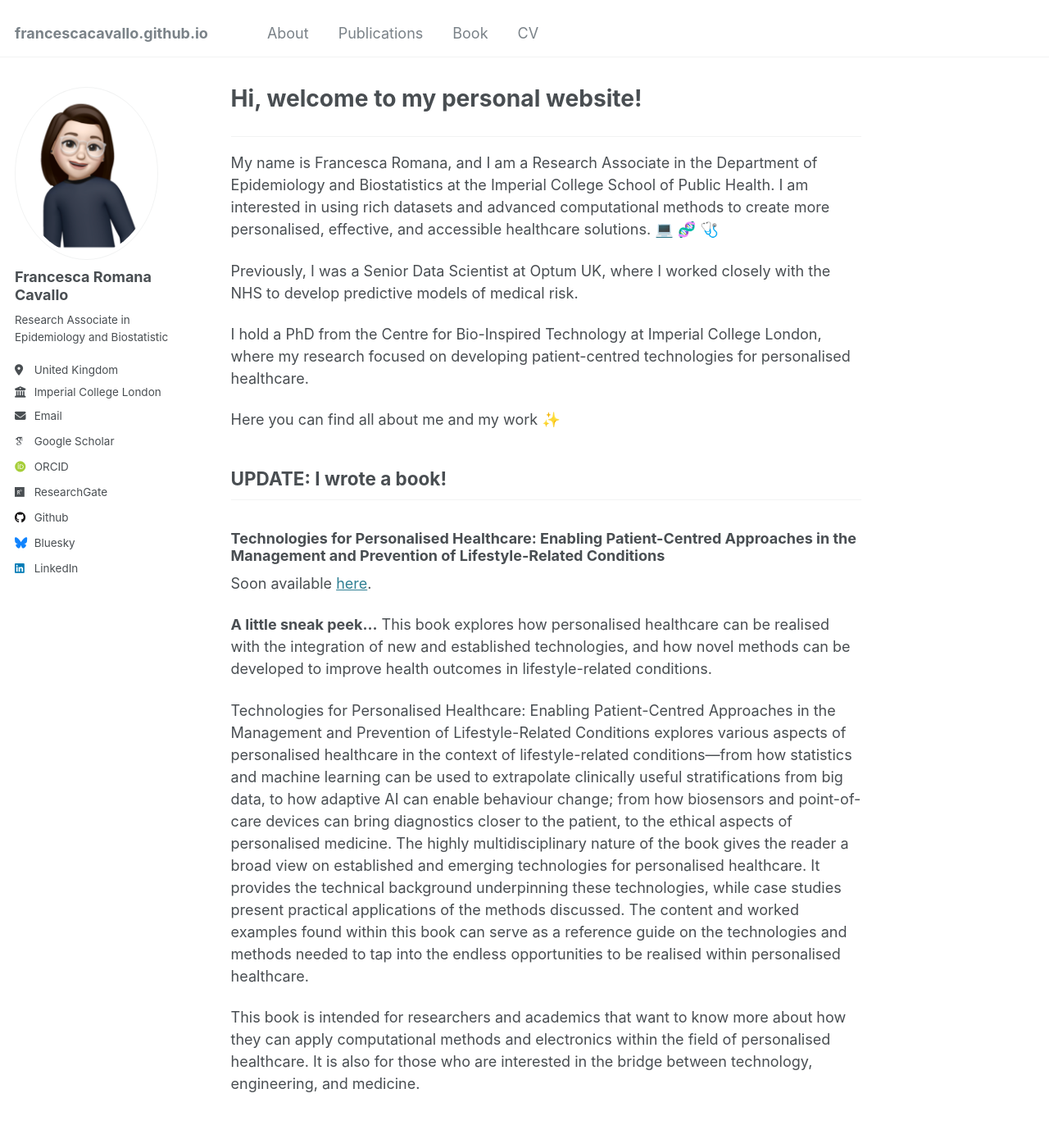
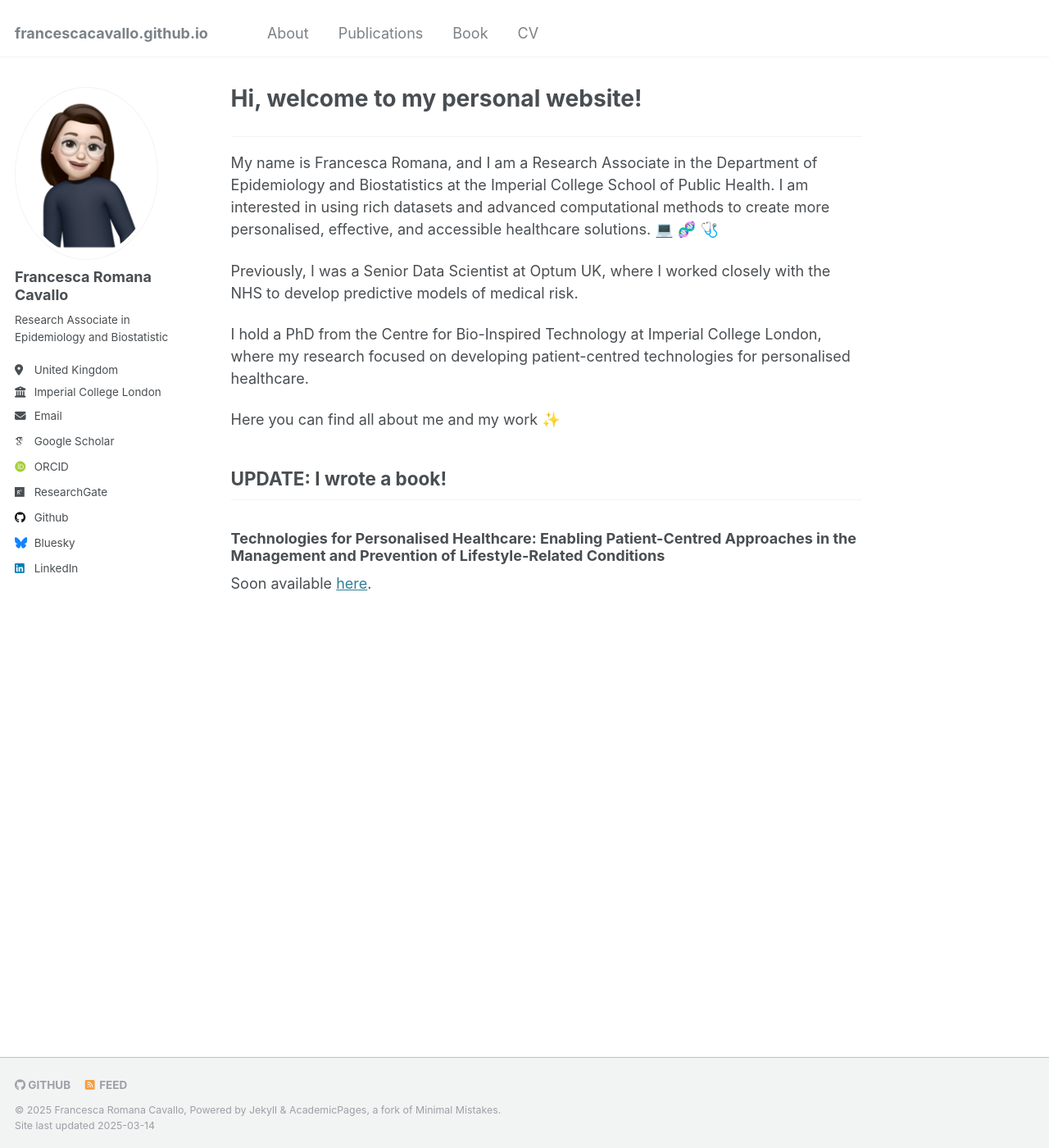
Before and after one commit to francescacavallo/francescacavallo.github.io, a Jekyll site: the page built from _pages/about.md, in a window 1280 px wide and 1400 px high. Shown: the whole window at 82% size. Built offline with Jekyll 4.4.1, drawn with Linux system fonts in a browser that asks for light colours; emoji names are drawn with the system emoji font; some web fonts are replaced.

Commit message:
Update about.md

```diff
--- a/_pages/about.md
+++ b/_pages/about.md
@@ -21,10 +21,3 @@ Here you can find all about me and my work :sparkles:
 ### Technologies for Personalised Healthcare: Enabling Patient-Centred Approaches in the Management and Prevention of Lifestyle-Related Conditions
 Soon available [here](https://www.taylorfrancis.com/books/mono/10.1201/9781003464983/technologies-personalised-healthcare-francesca-romana-cavallo-christofer-toumazou).
 <!-- <img align="right" width="400" height="500" src="https://github.com/francescacavallo/francescacavallo.github.io/blob/master/images/coming-soon.png"> -->
-
-**A little sneak peek...**
-This book explores how personalised healthcare can be realised with the integration of new and established technologies, and how novel methods can be developed to improve health outcomes in lifestyle-related conditions.
-
-Technologies for Personalised Healthcare: Enabling Patient-Centred Approaches in the Management and Prevention of Lifestyle-Related Conditions explores various aspects of personalised healthcare in the context of lifestyle-related conditions—from how statistics and machine learning can be used to extrapolate clinically useful stratifications from big data, to how adaptive AI can enable behaviour change; from how biosensors and point-of-care devices can bring diagnostics closer to the patient, to the ethical aspects of personalised medicine. The highly multidisciplinary nature of the book gives the reader a broad view on established and emerging technologies for personalised healthcare. It provides the technical background underpinning these technologies, while case studies present practical applications of the methods discussed. The content and worked examples found within this book can serve as a reference guide on the technologies and methods needed to tap into the endless opportunities to be realised within personalised healthcare.
-
-This book is intended for researchers and academics that want to know more about how they can apply computational methods and electronics within the field of personalised healthcare. It is also for those who are interested in the bridge between technology, engineering, and medicine.
```
